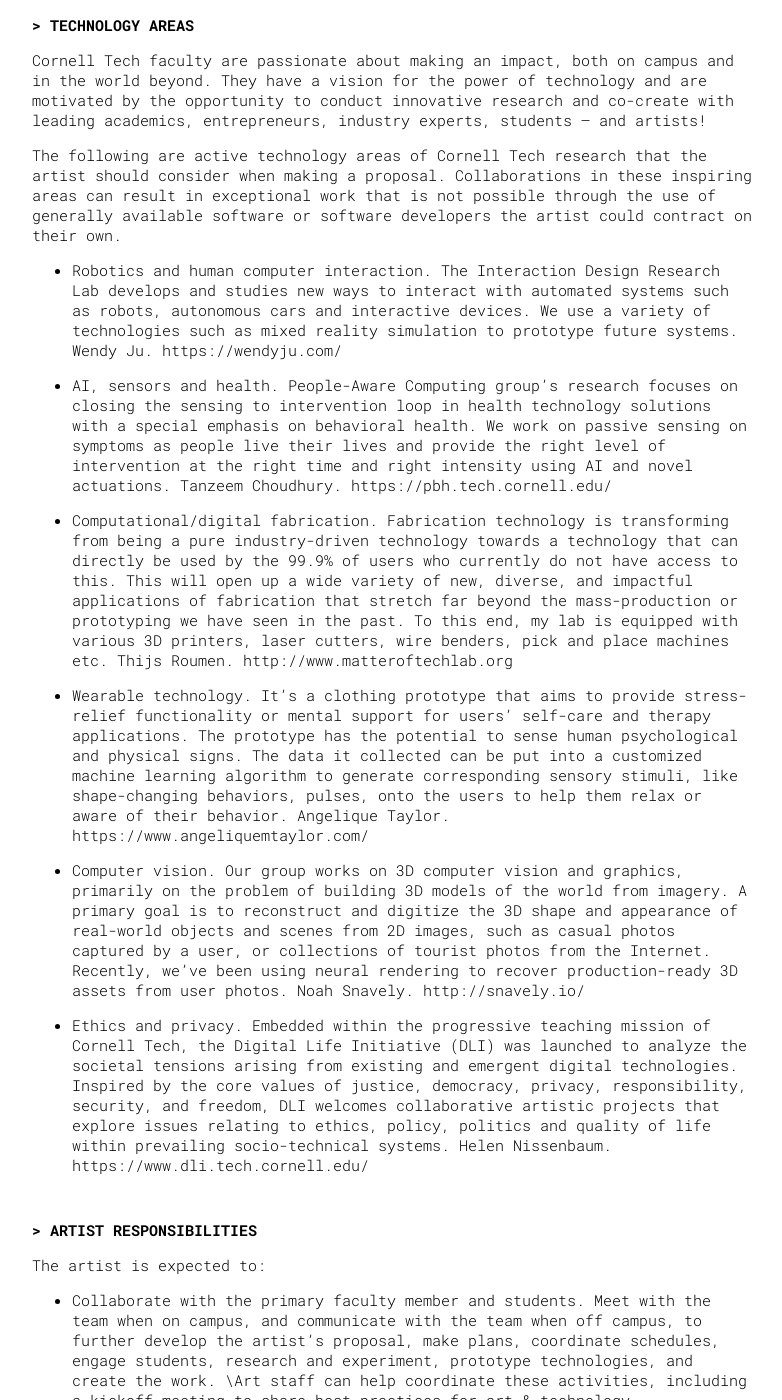
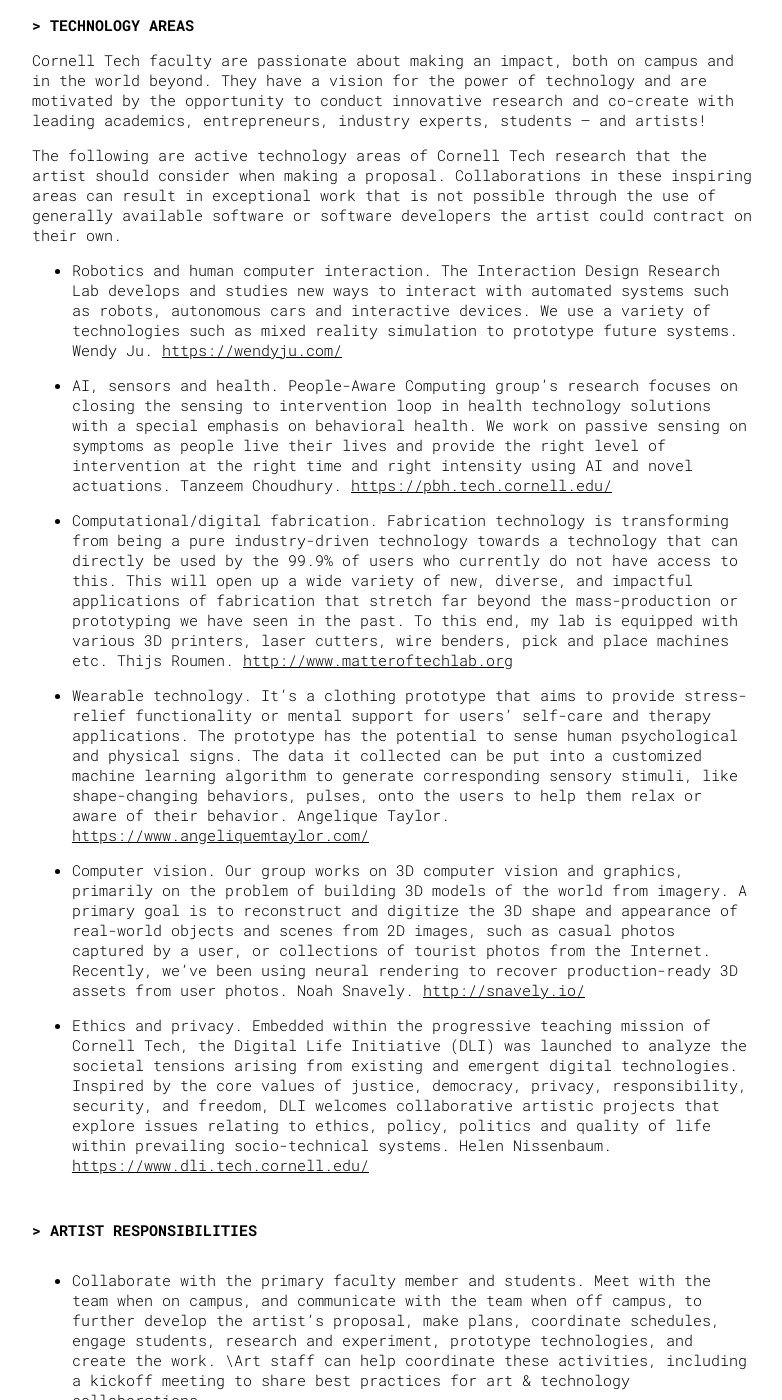
Before and after one commit to backslashart/backslashart.org, a Jekyll site: the page built from _pages/call.md, in a window 1280 px wide and 1400 px high, scrolled down 1576 px. Shown: the whole window, without its empty margins (248-1030 px from the left). Built offline with Jekyll 4.4.1, drawn with Linux system fonts in a browser that asks for light colours.

Commit message:
Fixed list and url formatting

```diff
--- a/_pages/call.md
+++ b/_pages/call.md
@@ -17,19 +17,19 @@ Cornell University embraces diversity and seeks candidates who will contribute t
 
 As recipient of the \Art Fellowship, the artist is awarded:
 
-* **Appointment**. The artist receives a one-year Visiting Artist appointment at Cornell Tech, beginning September 2023 with the start of the 2023–24 academic year.
+- **Appointment**. The artist receives a one-year Visiting Artist appointment at Cornell Tech, beginning September 2023 with the start of the 2023–24 academic year.
 
-* **Honorarium**. The artist receives a $20,000 stipend in recognition of their commitment to pursue a new collaborative work engaging contemporary technology.
+- **Honorarium**. The artist receives a $20,000 stipend in recognition of their commitment to pursue a new collaborative work engaging contemporary technology.
 
-* **Travel support**. The artist receives up to $20,000 support to visit Cornell Tech in New York City, and is anticipated to spend no less than a month on campus over the course of the year. The artist can book a room at the Graduate Hotel on Cornell Tech’s campus or make other arrangements.
+- **Travel support**. The artist receives up to $20,000 support to visit Cornell Tech in New York City, and is anticipated to spend no less than a month on campus over the course of the year. The artist can book a room at the Graduate Hotel on Cornell Tech’s campus or make other arrangements.
 
-* **Project materials**. \Art provides up to $10,000 support for project materials.
+- **Project materials**. \Art provides up to $10,000 support for project materials.
 
-* **Studio space**. The artist receives studio space for the academic year, located in the Tata Innovation Center on Cornell Tech’s campus.
+- **Studio space**. The artist receives studio space for the academic year, located in the Tata Innovation Center on Cornell Tech’s campus.
 
-* **Faculty home**. The artist collaborates with a primary faculty member and their research group, based on the technology area of the artist’s proposed work (see Technology Areas below). When the artist is on campus, they can participate in group meetings, lunches, seminars, etc.
+- **Faculty home**. The artist collaborates with a primary faculty member and their research group, based on the technology area of the artist’s proposed work (see Technology Areas below). When the artist is on campus, they can participate in group meetings, lunches, seminars, etc.
 
-* **Student support**. \Art provides up to $15,000 support for PhD and Masters students who are committed to working with the artist on the project. In addition to collaborating with the primary faculty member and their research group, students from across campus are invited to contribute to the project, given the software development and other needs of the work, and based on student applications.
+- **Student support**. \Art provides up to $15,000 support for PhD and Masters students who are committed to working with the artist on the project. In addition to collaborating with the primary faculty member and their research group, students from across campus are invited to contribute to the project, given the software development and other needs of the work, and based on student applications.
 
 ## > TECHNOLOGY AREAS
 
@@ -37,29 +37,27 @@ Cornell Tech faculty are passionate about making an impact, both on campus and i
 
 The following are active technology areas of Cornell Tech research that the artist should consider when making a proposal. Collaborations in these inspiring areas can result in exceptional work that is not possible through the use of generally available software or software developers the artist could contract on their own.
 
-* **Robotics and human computer interaction**. The Interaction Design Research Lab develops and studies new ways to interact with automated systems such as robots, autonomous cars and interactive devices. We use a variety of technologies such as mixed reality simulation to prototype future systems. Wendy Ju. https://wendyju.com/
+- **Robotics and human computer interaction**. The Interaction Design Research Lab develops and studies new ways to interact with automated systems such as robots, autonomous cars and interactive devices. We use a variety of technologies such as mixed reality simulation to prototype future systems. Wendy Ju. [https://wendyju.com/](https://wendyju.com/)
 
-* **AI, sensors and health**. People-Aware Computing group's research focuses on closing the sensing to intervention loop in health technology solutions with a special emphasis on behavioral health. We work on passive sensing on symptoms as people live their lives and provide the right level of intervention at the right time and right intensity using AI and novel actuations. Tanzeem Choudhury. https://pbh.tech.cornell.edu/
+- **AI, sensors and health**. People-Aware Computing group's research focuses on closing the sensing to intervention loop in health technology solutions with a special emphasis on behavioral health. We work on passive sensing on symptoms as people live their lives and provide the right level of intervention at the right time and right intensity using AI and novel actuations. Tanzeem Choudhury. [https://pbh.tech.cornell.edu/](https://pbh.tech.cornell.edu/)
 
-* **Computational/digital fabrication**. Fabrication technology is transforming from being a pure industry-driven technology towards a technology that can directly be used by the 99.9% of users who currently do not have access to this. This will open up a wide variety of new, diverse, and impactful applications of fabrication that stretch far beyond the mass-production or prototyping we have seen in the past. To this end, my lab is equipped with various 3D printers, laser cutters, wire benders, pick and place machines etc. Thijs Roumen. http://www.matteroftechlab.org
+- **Computational/digital fabrication**. Fabrication technology is transforming from being a pure industry-driven technology towards a technology that can directly be used by the 99.9% of users who currently do not have access to this. This will open up a wide variety of new, diverse, and impactful applications of fabrication that stretch far beyond the mass-production or prototyping we have seen in the past. To this end, my lab is equipped with various 3D printers, laser cutters, wire benders, pick and place machines etc. Thijs Roumen. [http://www.matteroftechlab.org](http://www.matteroftechlab.org)
 
-* **Wearable technology**. It's a clothing prototype that aims to provide stress-relief functionality or mental support for users' self-care and therapy applications. The prototype has the potential to sense human psychological and physical signs. The data it collected can be put into a customized machine learning algorithm to generate corresponding sensory stimuli, like shape-changing behaviors, pulses, onto the users to help them relax or aware of their behavior. Angelique Taylor. https://www.angeliquemtaylor.com/
+- **Wearable technology**. It's a clothing prototype that aims to provide stress-relief functionality or mental support for users' self-care and therapy applications. The prototype has the potential to sense human psychological and physical signs. The data it collected can be put into a customized machine learning algorithm to generate corresponding sensory stimuli, like shape-changing behaviors, pulses, onto the users to help them relax or aware of their behavior. Angelique Taylor. [https://www.angeliquemtaylor.com/](https://www.angeliquemtaylor.com/)
 
-* **Computer vision**. Our group works on 3D computer vision and graphics, primarily on the problem of building 3D models of the world from imagery. A primary goal is to reconstruct and digitize the 3D shape and appearance of real-world objects and scenes from 2D images, such as casual photos captured by a user, or collections of tourist photos from the Internet. Recently, we’ve been using neural rendering to recover production-ready 3D assets from user photos. Noah Snavely. http://snavely.io/
+- **Computer vision**. Our group works on 3D computer vision and graphics, primarily on the problem of building 3D models of the world from imagery. A primary goal is to reconstruct and digitize the 3D shape and appearance of real-world objects and scenes from 2D images, such as casual photos captured by a user, or collections of tourist photos from the Internet. Recently, we’ve been using neural rendering to recover production-ready 3D assets from user photos. Noah Snavely. [http://snavely.io/](http://snavely.io/)
 
-* **Ethics and privacy**. Embedded within the progressive teaching mission of Cornell Tech, the Digital Life Initiative (DLI) was launched to analyze the societal tensions arising from existing and emergent digital technologies. Inspired by the core values of justice, democracy, privacy, responsibility, security, and freedom, DLI welcomes collaborative artistic projects that explore issues relating to ethics, policy, politics and quality of life within prevailing socio-technical systems. Helen Nissenbaum. https://www.dli.tech.cornell.edu/
+- **Ethics and privacy**. Embedded within the progressive teaching mission of Cornell Tech, the Digital Life Initiative (DLI) was launched to analyze the societal tensions arising from existing and emergent digital technologies. Inspired by the core values of justice, democracy, privacy, responsibility, security, and freedom, DLI welcomes collaborative artistic projects that explore issues relating to ethics, policy, politics and quality of life within prevailing socio-technical systems. Helen Nissenbaum. [https://www.dli.tech.cornell.edu/](https://www.dli.tech.cornell.edu/)
 
 ## > ARTIST RESPONSIBILITIES
 
-The artist is expected to:
+- **Collaborate with the primary faculty member and students**. Meet with the team when on campus, and communicate with the team when off campus, to further develop the artist’s proposal, make plans, coordinate schedules, engage students, research and experiment, prototype technologies, and create the work. \Art staff can help coordinate these activities, including a kickoff meeting to share best practices for art & technology collaborations.
 
-* **Collaborate with the primary faculty member and students**. Meet with the team when on campus, and communicate with the team when off campus, to further develop the artist’s proposal, make plans, coordinate schedules, engage students, research and experiment, prototype technologies, and create the work. \Art staff can help coordinate these activities, including a kickoff meeting to share best practices for art & technology collaborations.
+- **Show the work**. Translating research to impact is central to Cornell Tech’s ethos. A goal of this collaboration is to make a significant work the artist is excited to show, that makes a difference to their practice, and that is a contribution to the field. \Art will help to show the work on Cornell Tech’s campus. In addition, the artist should arrange to show the work through their own channels, e.g., at an upcoming show, in response to a biennial invitation, etc. It may also be possible for \Art to help arrange or coordinate opportunities.
 
-* **Show the work**. Translating research to impact is central to Cornell Tech’s ethos. A goal of this collaboration is to make a significant work the artist is excited to show, that makes a difference to their practice, and that is a contribution to the field. \Art will help to show the work on Cornell Tech’s campus. In addition, the artist should arrange to show the work through their own channels, e.g., at an upcoming show, in response to a biennial invitation, etc. It may also be possible for \Art to help arrange or coordinate opportunities.
+- **Engage with the campus**. Over the course of the academic year, the artist is expected to participate in academic programs as reasonable and generally contribute to the art & culture of Cornell Tech’s campus. For example, the artist should give at least one talk on campus to present the results of the collaboration, could guest speak in a course or seminar series, could organize an artist panel on an emerging area of art, etc. \Art staff can help facilitate these opportunities.
 
-* **Engage with the campus**. Over the course of the academic year, the artist is expected to participate in academic programs as reasonable and generally contribute to the art & culture of Cornell Tech’s campus. For example, the artist should give at least one talk on campus to present the results of the collaboration, could guest speak in a course or seminar series, could organize an artist panel on an emerging area of art, etc. \Art staff can help facilitate these opportunities.
-
-* **Assist with documentation and communication**. The artist will collaborate with \Art staff to document the work for the \Art website and pursue other channels to share and discuss the work.
+- **Assist with documentation and communication**. The artist will collaborate with \Art staff to document the work for the \Art website and pursue other channels to share and discuss the work.
 
 ## > HOW TO APPLY
 
```
